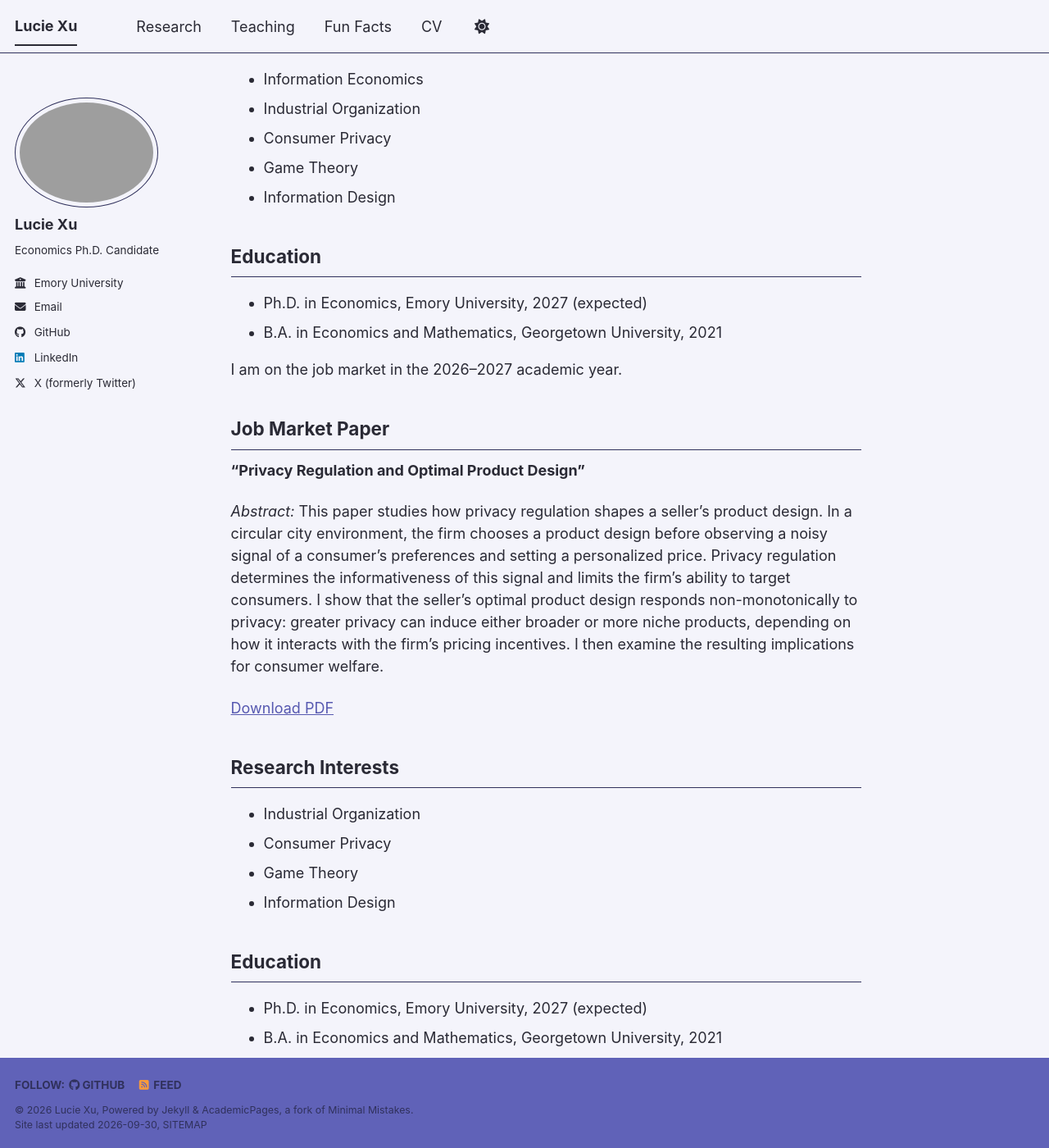
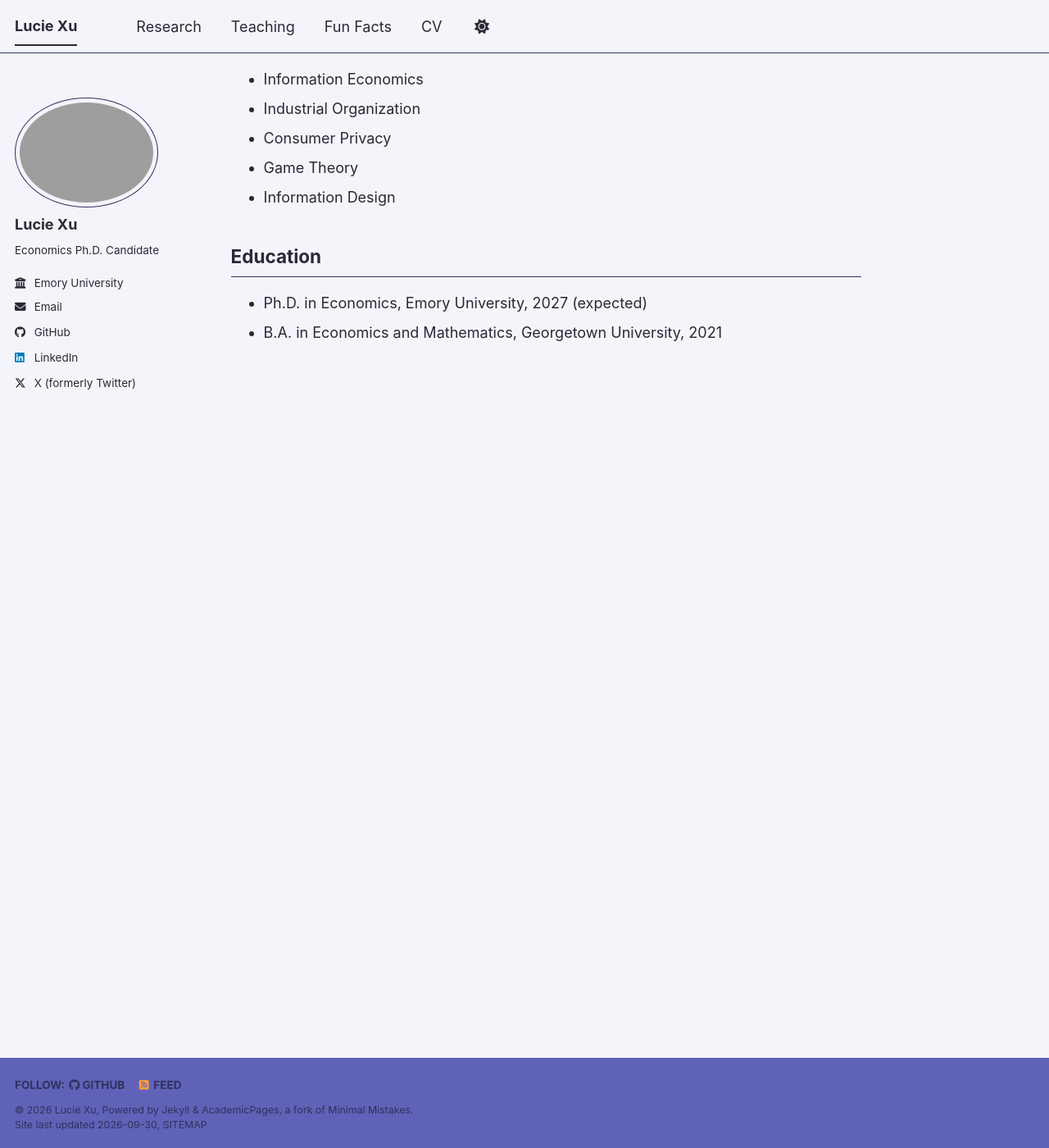
Before and after one commit to lucieexu27/lucieexu27.github.io, a Jekyll site: the page built from _pages/about.md, in a window 1280 px wide and 1400 px high, scrolled down 733 px. Shown: the whole window at 82% size. Built offline with Jekyll 4.4.1, drawn with Linux system fonts in a browser that asks for light colours; a style sheet for code colours, icons or effects is not loaded.

Commit message:
Update about page by removing duplicate text
Removed job market paper section and research interests.

```diff
--- a/_pages/about.md
+++ b/_pages/about.md
@@ -31,25 +31,3 @@ I am on the job market in the 2026–2027 academic year.
 
 * Ph.D. in Economics, Emory University, 2027 (expected)
 * B.A. in Economics and Mathematics, Georgetown University, 2021
-
-I am on the job market in the 2026–2027 academic year.
-
-## Job Market Paper
-
-**"Privacy Regulation and Optimal Product Design"**
-
-*Abstract:* This paper studies how privacy regulation shapes a seller’s product design. In a circular city environment, the firm chooses a product design before observing a noisy signal of a consumer’s preferences and setting a personalized price. Privacy regulation determines the informativeness of this signal and limits the firm’s ability to target consumers. I show that the seller’s optimal product design responds non-monotonically to privacy: greater privacy can induce either broader or more niche products, depending on how it interacts with the firm’s pricing incentives. I then examine the resulting implications for consumer welfare.
-
-[Download PDF](/files/job-market-paper.pdf)
-
-## Research Interests
-
-* Industrial Organization
-* Consumer Privacy
-* Game Theory
-* Information Design
-
-## Education
-
-* Ph.D. in Economics, Emory University, 2027 (expected)
-* B.A. in Economics and Mathematics, Georgetown University, 2021
```
